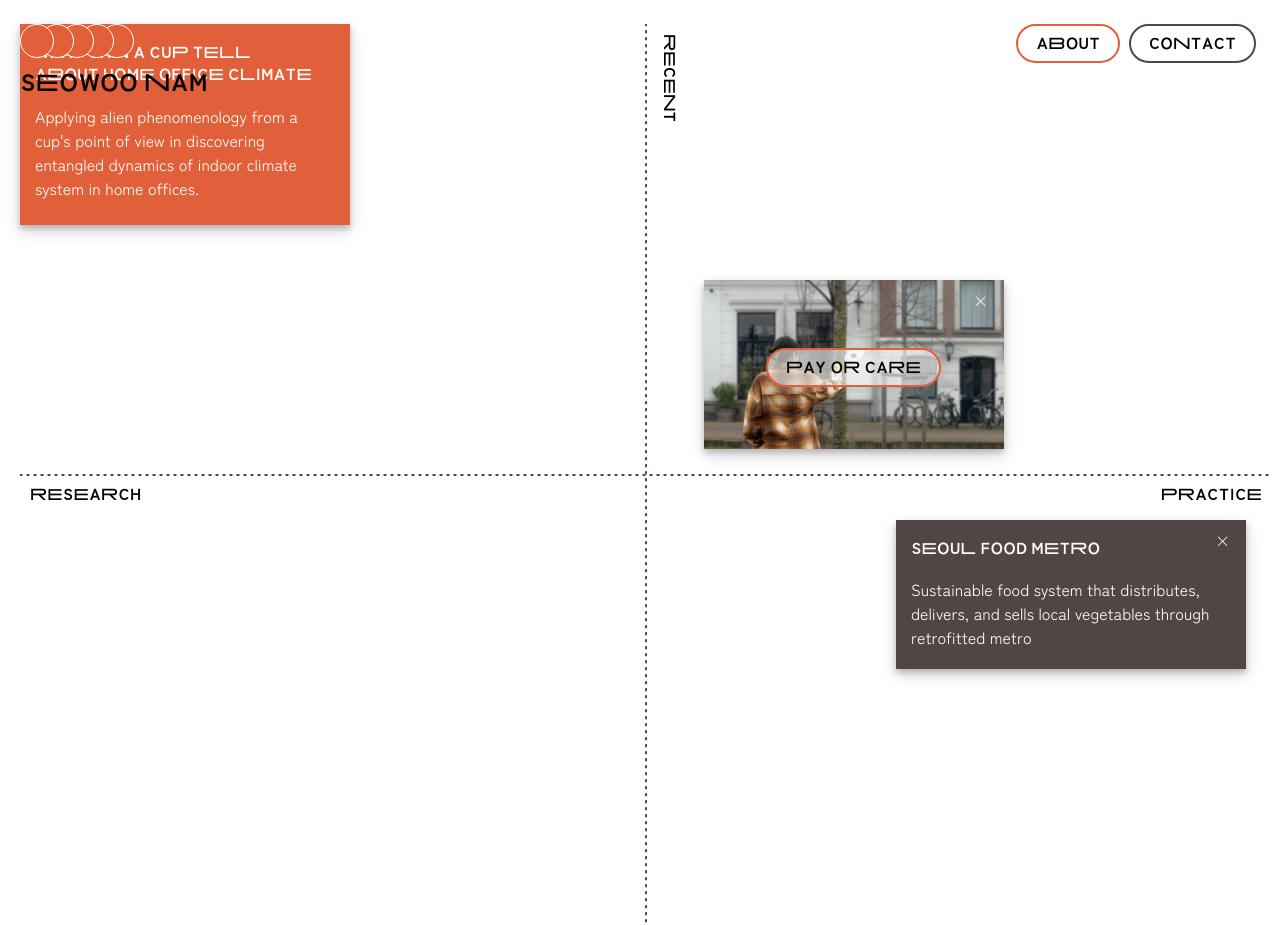
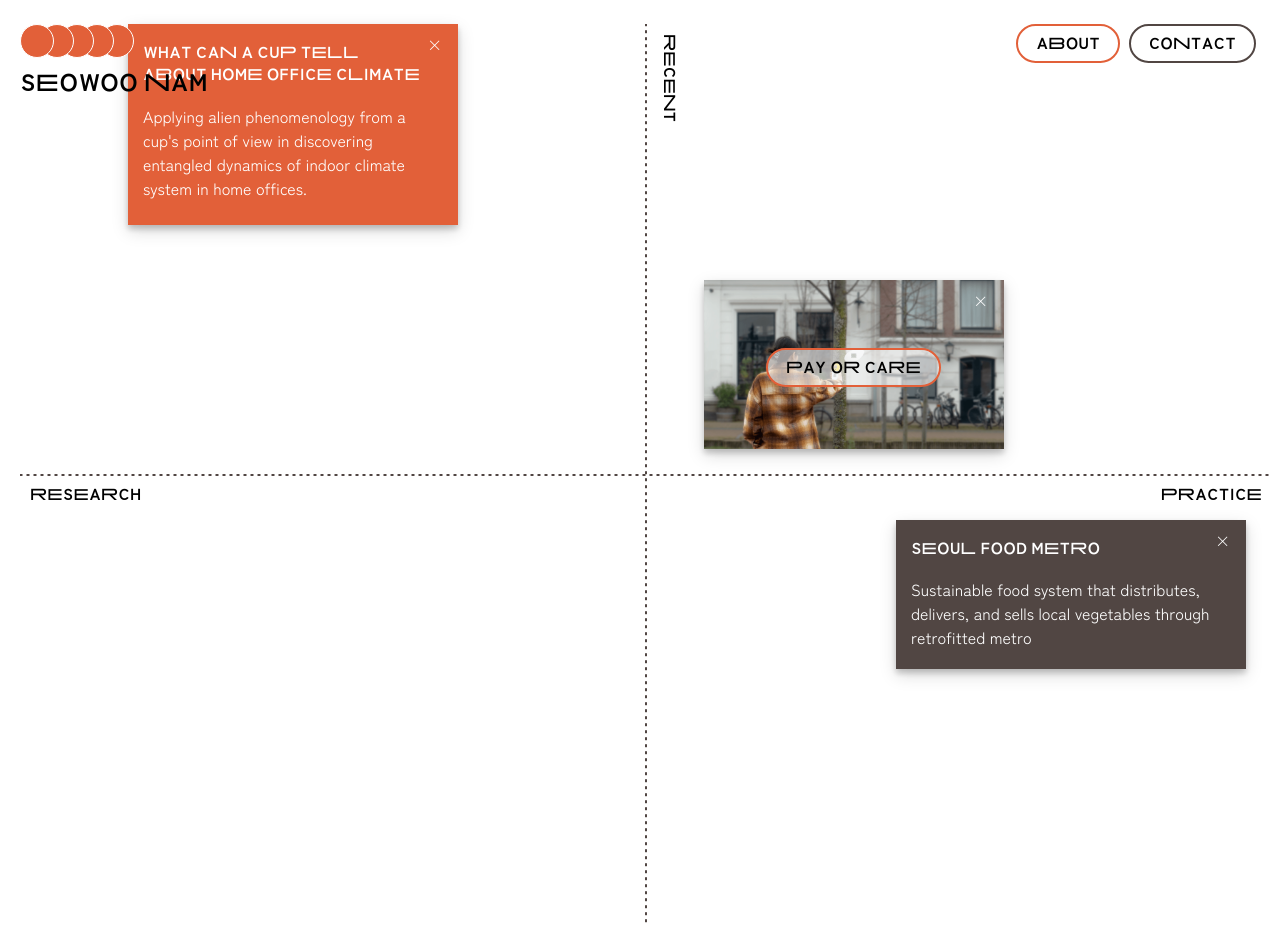
Before and after one commit to seowoonam/seowoonam.github.io, a plain HTML site: page index.html in a window 1280 px wide. Drawn offline with Linux system fonts and the light colour scheme; files whose address does not match are found by name.

Commit message:
Update index.html

```diff
--- a/index.html
+++ b/index.html
@@ -88,7 +88,7 @@
     <img src="images/pay or care_web.png"
       alt="Pay or Care" width="300"><span class="close">&times;</span><a href="https://studiolab.ide.tudelft.nl/studiolab/exploringinteractions/pay-or-care/" class="button orangetransparentbutton" style="position: absolute; top: 64px; left: 58px;">PAY OR CARE</a>
   </div>
-  <div class="orange box writingcard" style="position: static; top: 20%; left: 10%; z-index: -2;">
+  <div class="orange box writingcard" style="position: sticky; top: 20%; left: 10%; z-index: -2;">
     <p class="title">WHAT CAN A CUP TELL<br>ABOUT HOME OFFICE CLIMATE</p><span class="close">&times;</span>Applying alien phenomenology from a cup's point of view in discovering entangled dynamics of indoor climate system in home offices.
   </div>
   <a href="https://vimeo.com/481393706"><div class="gray box workcard" style="position: absolute; top: 65%; left: 70%; z-index: -2; width: 320px;">
```
